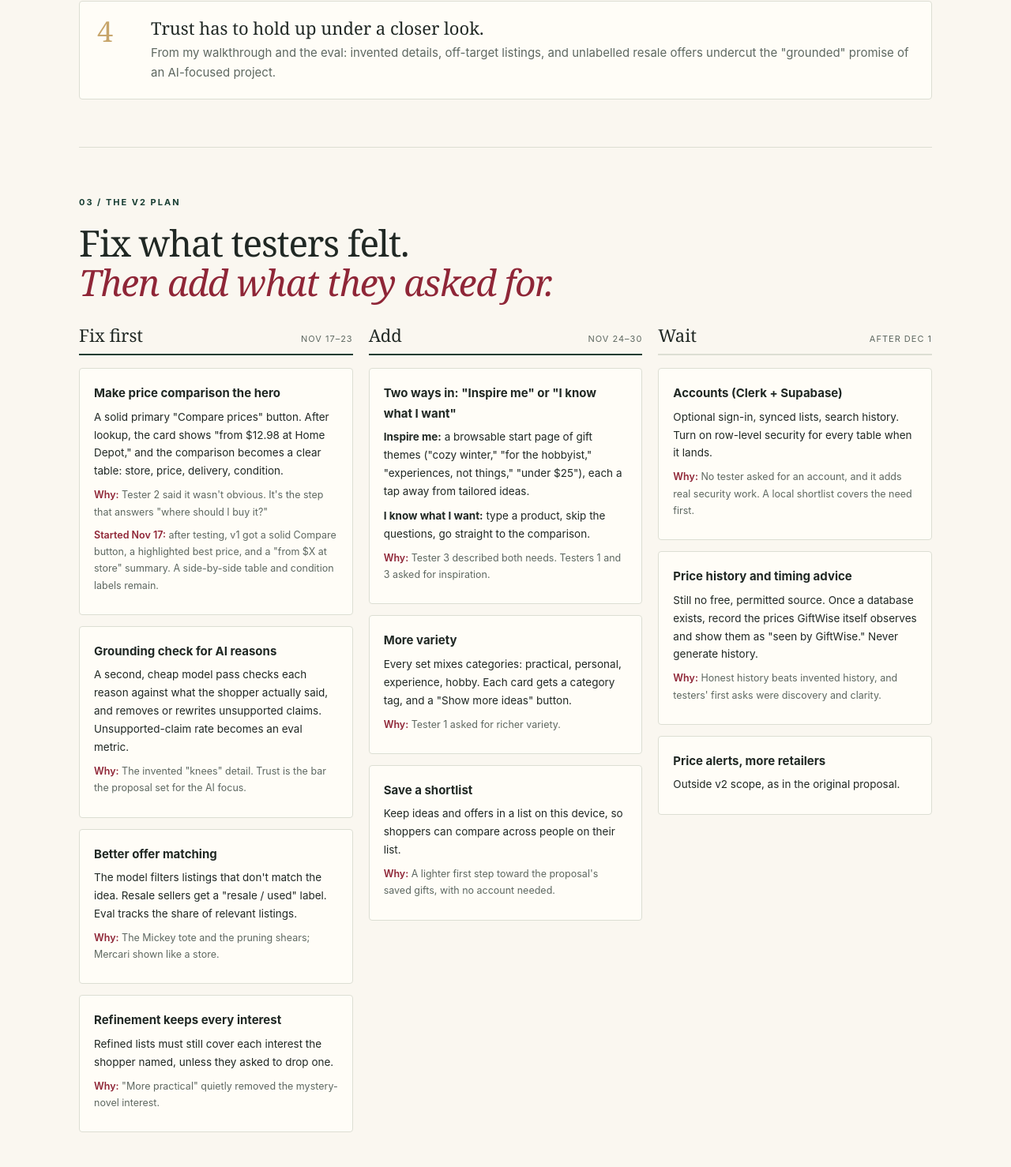
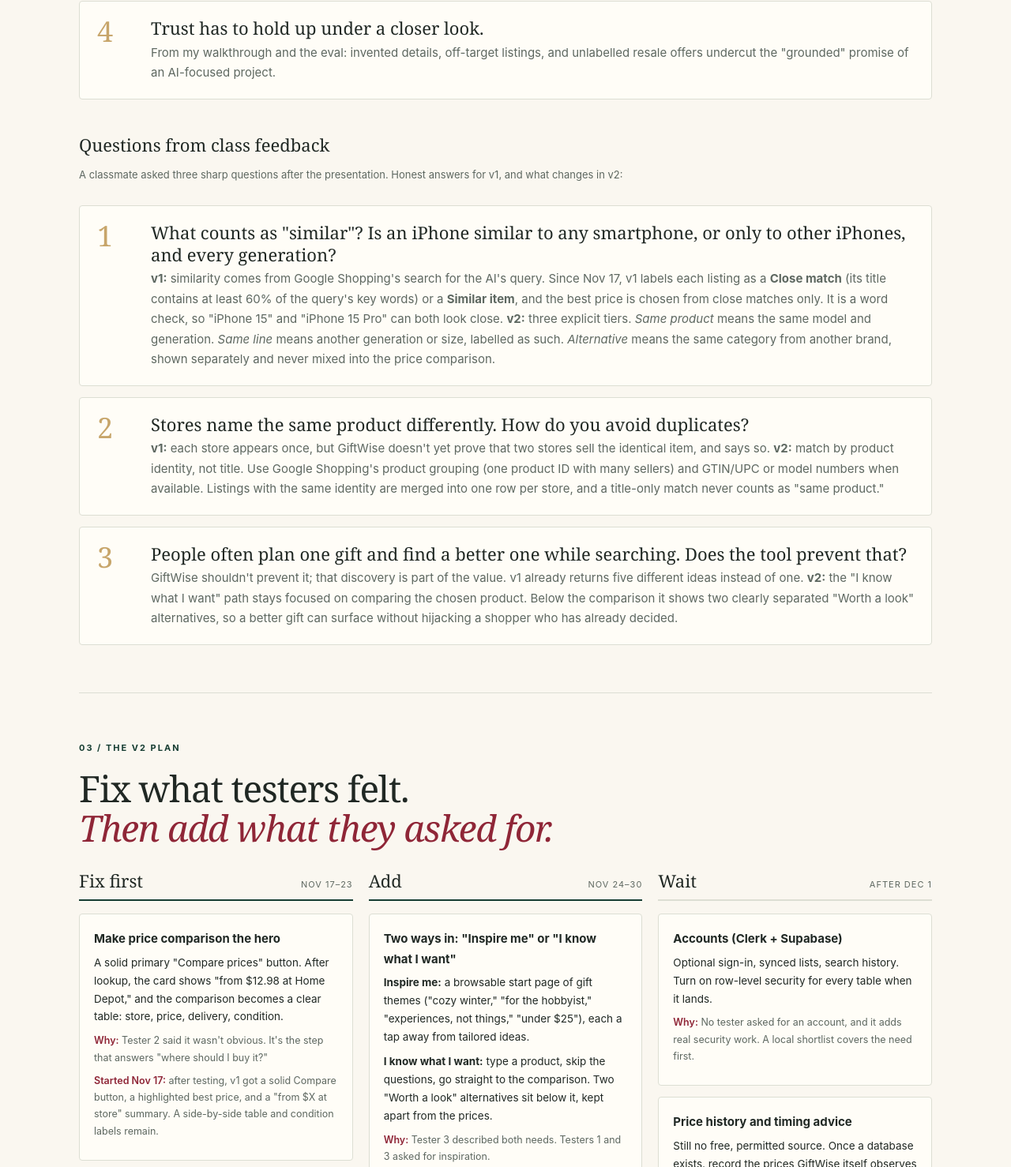
Before and after one commit to YitingChen-coder/GiftWise-Project-Proposal, a plain HTML site: page v2.html in a window 1280 px wide. Shown: the part 2782-4260 px from the top of the page at 79% size. Drawn offline with Linux system fonts and the light colour scheme.

Commit message:
v2 plan: answer class feedback on similarity, duplicates and discovery

```diff
--- a/v2.html
+++ b/v2.html
@@ -165,6 +165,14 @@ footer{border-top:1px solid var(--line);padding-block:34px;display:flex;justify-
     <div class="theme"><div><h3>The price comparison is the payoff, so it has to look like one.</h3><p class="muted">Tester 2 found it too easy to miss. Today it sits behind an outlined button inside each card.</p></div></div>
     <div class="theme"><div><h3>Trust has to hold up under a closer look.</h3><p class="muted">From my walkthrough and the eval: invented details, off-target listings, and unlabelled resale offers undercut the "grounded" promise of an AI-focused project.</p></div></div>
   </div>
+
+  <h3 style="margin-top:44px">Questions from class feedback</h3>
+  <p class="muted small">A classmate asked three sharp questions after the presentation. Honest answers for v1, and what changes in v2:</p>
+  <div class="themes">
+    <div class="theme"><div><h3>What counts as "similar"? Is an iPhone similar to any smartphone, or only to other iPhones, and every generation?</h3><p class="muted"><b>v1:</b> similarity comes from Google Shopping's search for the AI's query. Since Nov 17, v1 labels each listing as a <b>Close match</b> (its title contains at least 60% of the query's key words) or a <b>Similar item</b>, and the best price is chosen from close matches only. It is a word check, so "iPhone 15" and "iPhone 15 Pro" can both look close. <b>v2:</b> three explicit tiers. <i>Same product</i> means the same model and generation. <i>Same line</i> means another generation or size, labelled as such. <i>Alternative</i> means the same category from another brand, shown separately and never mixed into the price comparison.</p></div></div>
+    <div class="theme"><div><h3>Stores name the same product differently. How do you avoid duplicates?</h3><p class="muted"><b>v1:</b> each store appears once, but GiftWise doesn't yet prove that two stores sell the identical item, and says so. <b>v2:</b> match by product identity, not title. Use Google Shopping's product grouping (one product ID with many sellers) and GTIN/UPC or model numbers when available. Listings with the same identity are merged into one row per store, and a title-only match never counts as "same product."</p></div></div>
+    <div class="theme"><div><h3>People often plan one gift and find a better one while searching. Does the tool prevent that?</h3><p class="muted">GiftWise shouldn't prevent it; that discovery is part of the value. v1 already returns five different ideas instead of one. <b>v2:</b> the "I know what I want" path stays focused on comparing the chosen product. Below the comparison it shows two clearly separated "Worth a look" alternatives, so a better gift can surface without hijacking a shopper who has already decided.</p></div></div>
+  </div>
 </section>
 
 <section class="section wrap" id="plan" aria-labelledby="plan-title">
@@ -187,7 +195,9 @@ footer{border-top:1px solid var(--line);padding-block:34px;display:flex;justify-
       <div class="item">
         <h4>Better offer matching</h4>
         <p>The model filters listings that don't match the idea. Resale sellers get a "resale / used" label. Eval tracks the share of relevant listings.</p>
-        <p class="why"><b>Why:</b> The Mickey tote and the pruning shears; Mercari shown like a store.</p>
+        <p>Three similarity tiers (same product / same line / alternative), and duplicates merged by product ID, GTIN or model number rather than by title.</p>
+        <p class="why"><b>Why:</b> The Mickey tote and the pruning shears; Mercari shown like a store; class feedback on what "similar" means.</p>
+        <p class="why"><b>Started Nov 17:</b> v1 now labels each listing "Close match" or "Similar item," and only close matches can be the best price.</p>
       </div>
       <div class="item">
         <h4>Refinement keeps every interest</h4>
@@ -201,7 +211,7 @@ footer{border-top:1px solid var(--line);padding-block:34px;display:flex;justify-
       <div class="item">
         <h4>Two ways in: "Inspire me" or "I know what I want"</h4>
         <p><b>Inspire me:</b> a browsable start page of gift themes ("cozy winter," "for the hobbyist," "experiences, not things," "under $25"), each a tap away from tailored ideas.</p>
-        <p><b>I know what I want:</b> type a product, skip the questions, go straight to the comparison.</p>
+        <p><b>I know what I want:</b> type a product, skip the questions, go straight to the comparison. Two "Worth a look" alternatives sit below it, kept apart from the prices.</p>
         <p class="why"><b>Why:</b> Tester 3 described both needs. Testers 1 and 3 asked for inspiration.</p>
       </div>
       <div class="item">
```
